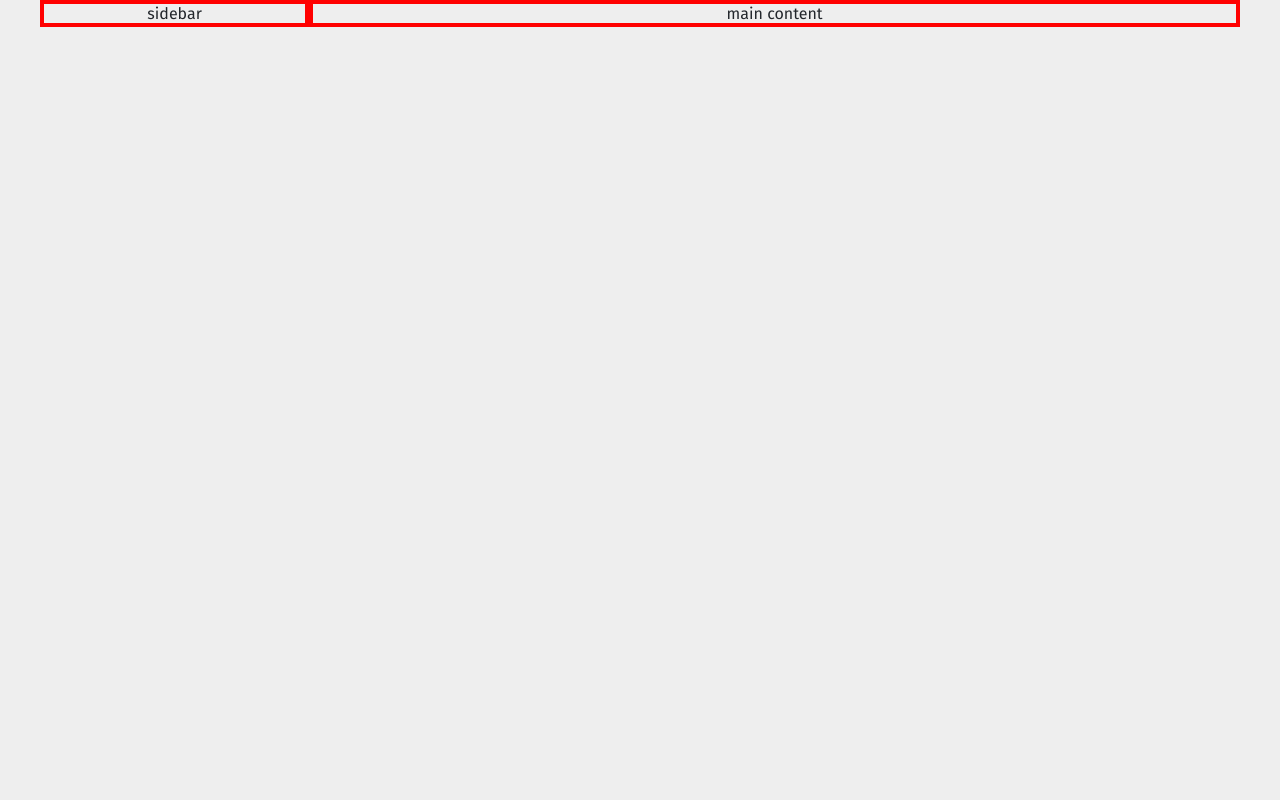
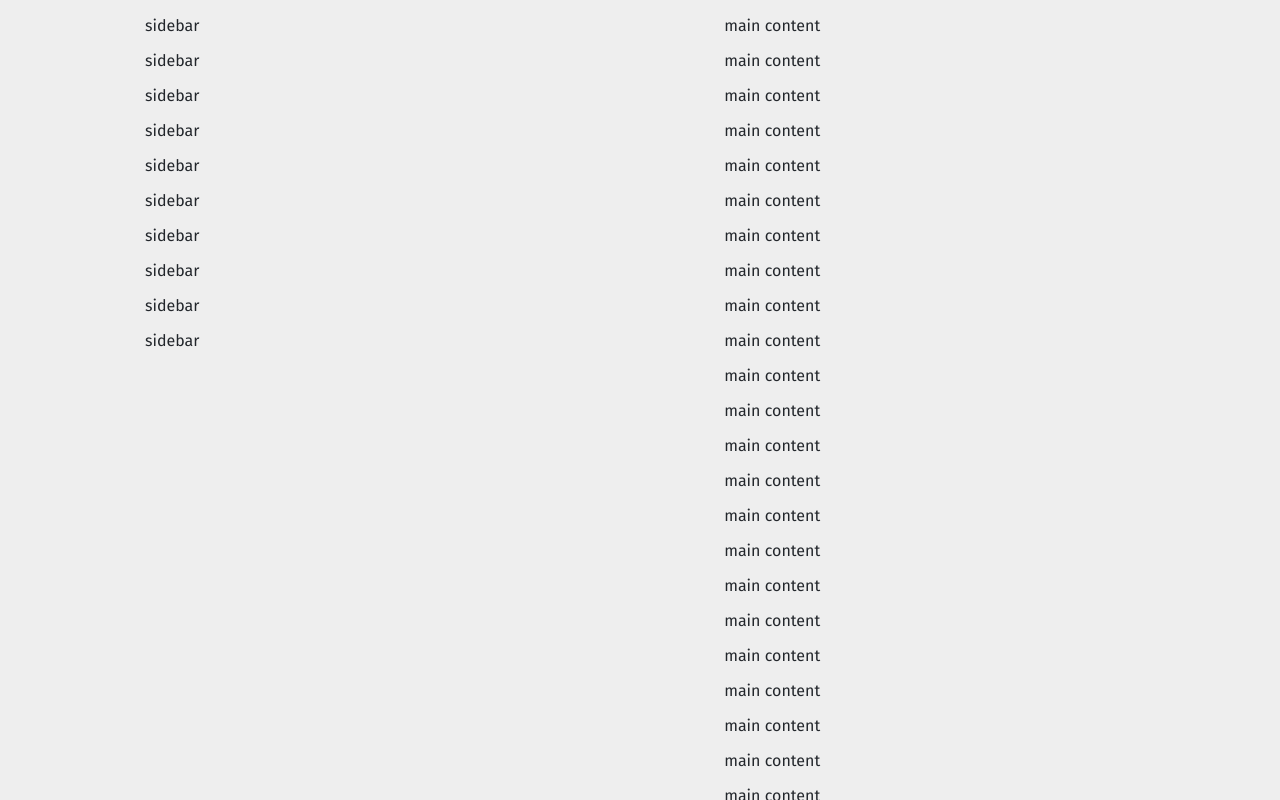
Before and after one commit to frankMazzarella/resume-website, a Vue app: page / in a window 1280 px wide. Built offline with nearby package versions, Linux system fonts and the light colour scheme.

Commit message:
adding scrollable containers when in desktop view

```diff
--- a/src/App.vue
+++ b/src/App.vue
@@ -6,10 +6,10 @@
     </div> -->
 
     <div id="sidebar">
-      sidebar
+      <p v-for="index in 10" :key="index">sidebar</p>
     </div>
     <div id="main-content">
-      main content
+      <p v-for="index in 100" :key="index">main content</p>
     </div>
   </div>
 </template>
@@ -26,33 +26,24 @@ export default {
 </script>
 
 <style>
-#app {
-  font-family: Avenir, Helvetica, Arial, sans-serif;
-  -webkit-font-smoothing: antialiased;
-  -moz-osx-font-smoothing: grayscale;
-  text-align: center;
-  color: #2c3e50;
-  margin-top: 60px;
-}
-
 #container {
   display: flex;
   max-width: 1200px;
   margin: 0 auto;
 }
 
-#sidebar {
-  flex-grow: 1;
-  border: solid;
-  border-width: 4px;
-  border-color: red;
-}
+@media (min-width: 1200px) {
+  #sidebar {
+    flex-grow: 1;
+    height: 100vh;
+    overflow-y: scroll;
+  }
 
-#main-content {
-  flex-grow: 4;
-  border: solid;
-  border-width: 4px;
-  border-color: red;
+  #main-content {
+    flex-grow: 4;
+    height: 100vh;
+    overflow-y: scroll;
+  }
 }
 
 @media (max-width: 1200px) {
```
